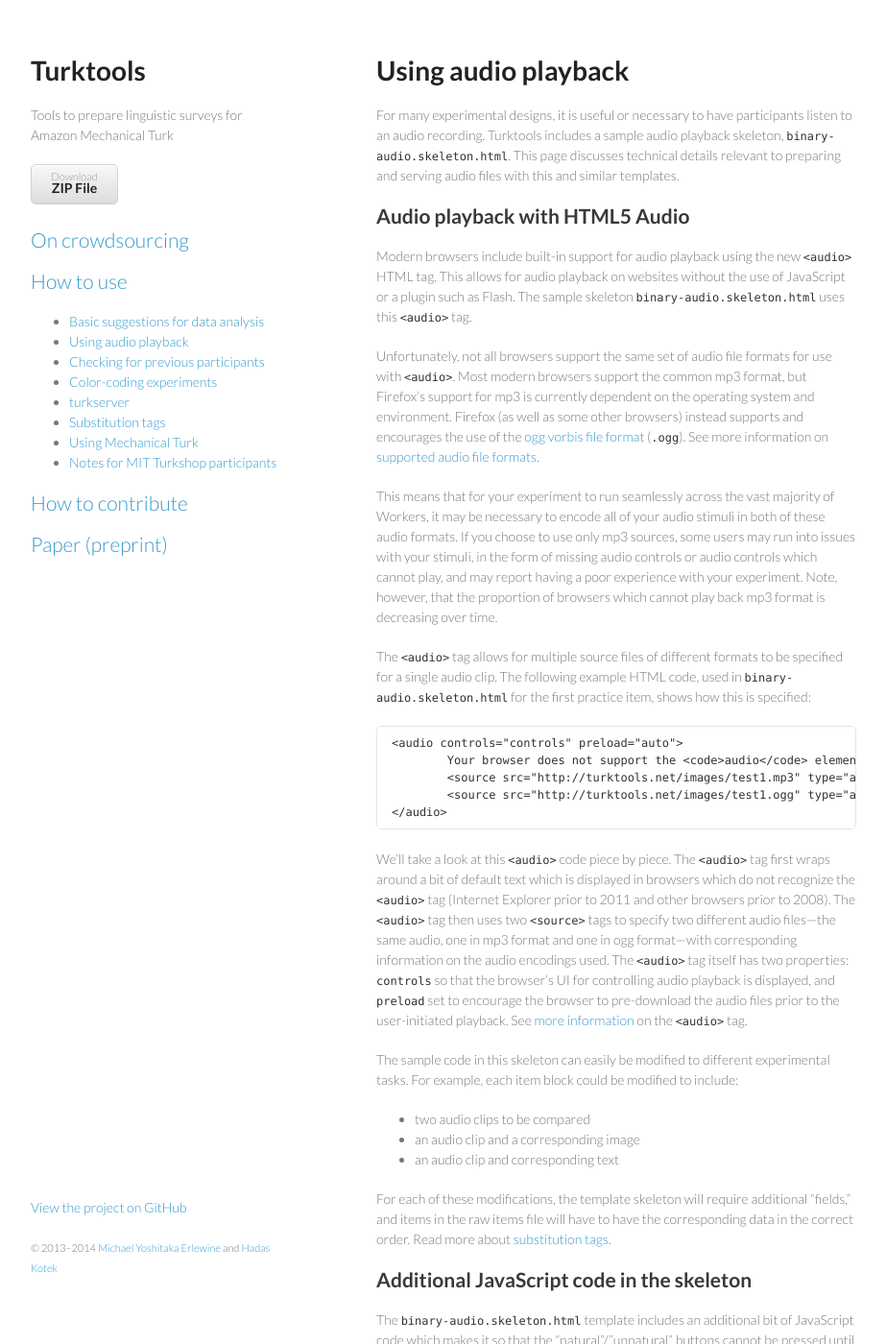
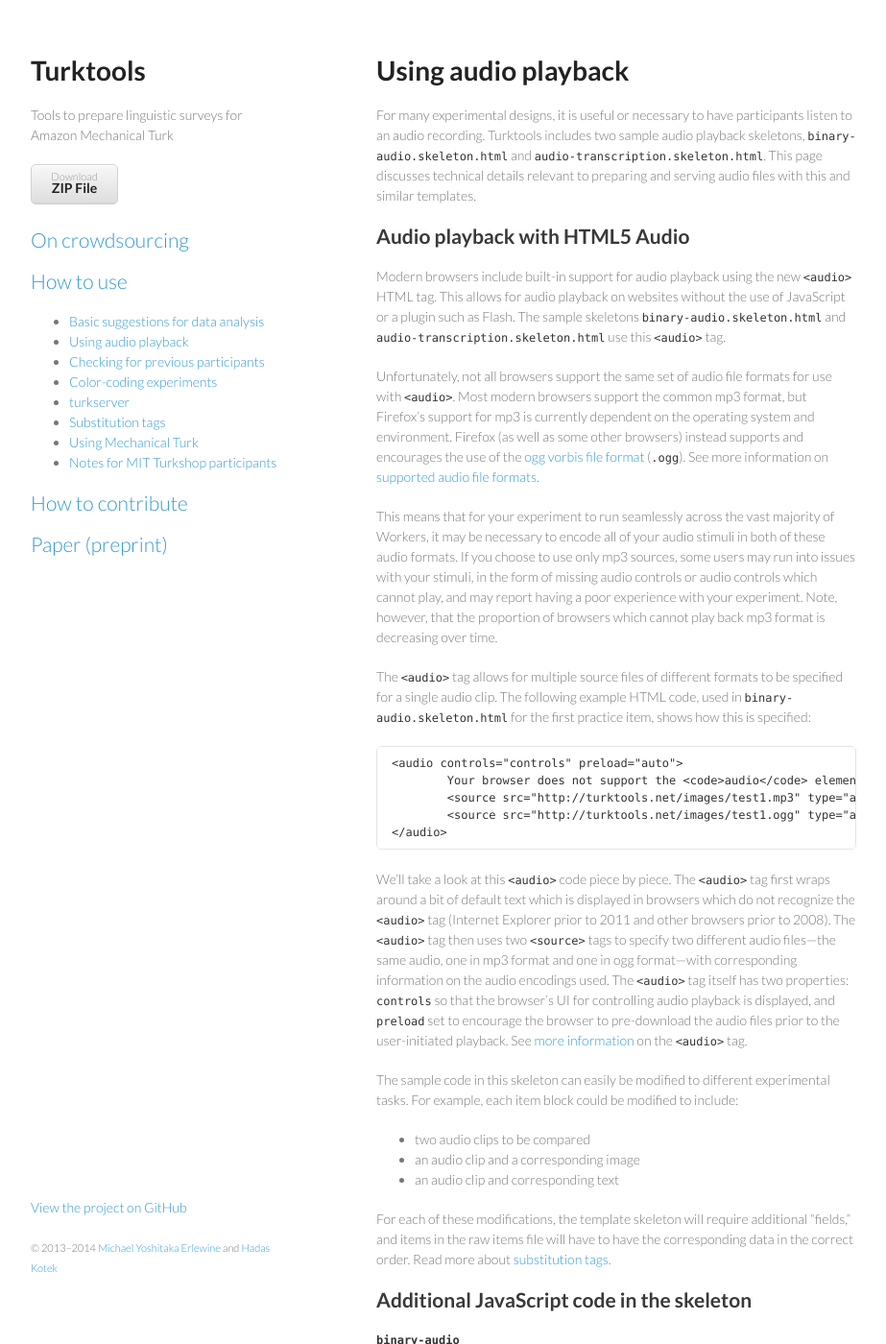
Before and after one commit to mitcho/turktools, a Jekyll site: the page built from use/audio.md, in a window 1280 px wide and 1400 px high. Shown: the whole window at 96% size, without its empty margins (178-1101 px from the left). Built offline with Jekyll 4.4.1, drawn with Linux system fonts in a browser that asks for light colours; some of the changed text lies outside the part shown.

Commit message:
add audio transcription info

```diff
--- a/use/audio.md
+++ b/use/audio.md
@@ -3,11 +3,11 @@
 layout: default
 ---
 
-For many experimental designs, it is useful or necessary to have participants listen to an audio recording. Turktools includes a sample audio playback skeleton, `binary-audio.skeleton.html`. This page discusses technical details relevant to preparing and serving audio files with this and similar templates.
+For many experimental designs, it is useful or necessary to have participants listen to an audio recording. Turktools includes two sample audio playback skeletons, `binary-audio.skeleton.html` and `audio-transcription.skeleton.html`. This page discusses technical details relevant to preparing and serving audio files with this and similar templates.
 
 ## Audio playback with HTML5 Audio
 
-Modern browsers include built-in support for audio playback using the new `<audio>` HTML tag. This allows for audio playback on websites without the use of JavaScript or a plugin such as Flash. The sample skeleton `binary-audio.skeleton.html` uses this `<audio>` tag.
+Modern browsers include built-in support for audio playback using the new `<audio>` HTML tag. This allows for audio playback on websites without the use of JavaScript or a plugin such as Flash. The sample skeletons `binary-audio.skeleton.html` and `audio-transcription.skeleton.html` use this `<audio>` tag.
 
 Unfortunately, not all browsers support the same set of audio file formats for use with `<audio>`. Most modern browsers support the common mp3 format, but Firefox's support for mp3 is currently dependent on the operating system and environment. Firefox (as well as some other browsers) instead supports and encourages the use of the [ogg vorbis file format](https://en.wikipedia.org/wiki/Vorbis) (`.ogg`). See more information on [supported audio file formats](https://developer.mozilla.org/en-US/docs/Web/HTML/Supported_media_formats).
 
@@ -33,9 +33,15 @@
 
 ## Additional JavaScript code in the skeleton
 
+### `binary-audio`
+
 The `binary-audio.skeleton.html` template includes an additional bit of JavaScript code which makes it so that the "natural"/"unnatural" buttons cannot be pressed until the corresponding audio clip has reached the end. (Technically, this is triggered by the HTML5 Audio API's `ended` event.) This helps to ensure that users with JavaScript enabled cannot answer an item before they have listened to the audio.
 
 With the script as written in `binary-audio.skeleton.html`, users without JavaScript enabled will simply not have this feature enabled, but will still be able to play the audio and participate in the experiement. It may be advantageous instead to strictly require JavaScript to be enabled, for example by using CSS to hide the experimental items by default and using JavaScript, if enabled, to unhide the items.
+
+### `audio-transcription`
+
+The `audio-transcription.skeleton.html` template uses JavaScript to control audio playback, so that the recording can only be heard once. The `<audio>` tag itself is not displayed. Instead, a play button is displayed and pressing the button plays the audio and enables the corresponding transcription field. Subsequent button presses will not replay the audio. In this way, JavaScript can be used to control the precise presentation (in this case, audio playback) of stimuli.
 
 ## Final notes
 
```
Also changed, not shown: use/index.md (+1 -0 lines).
